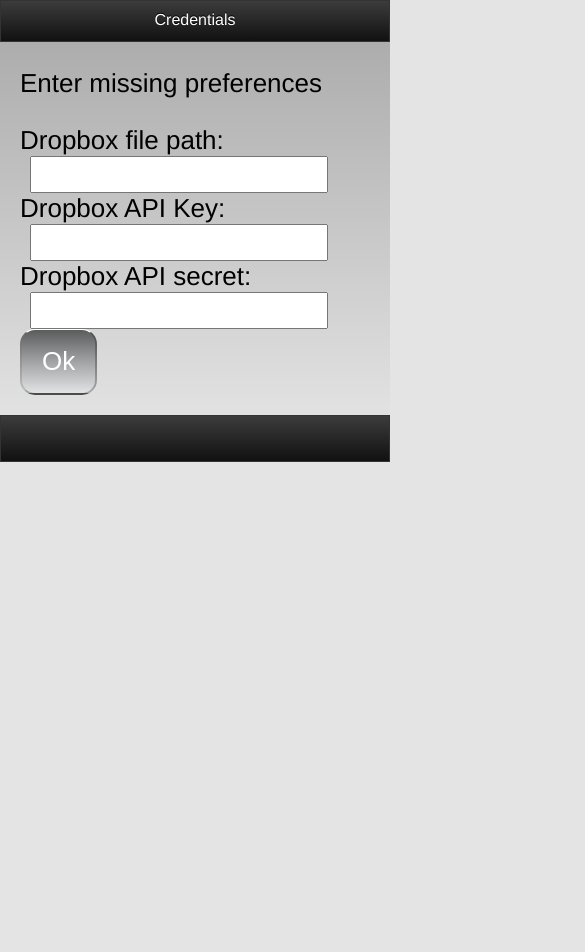
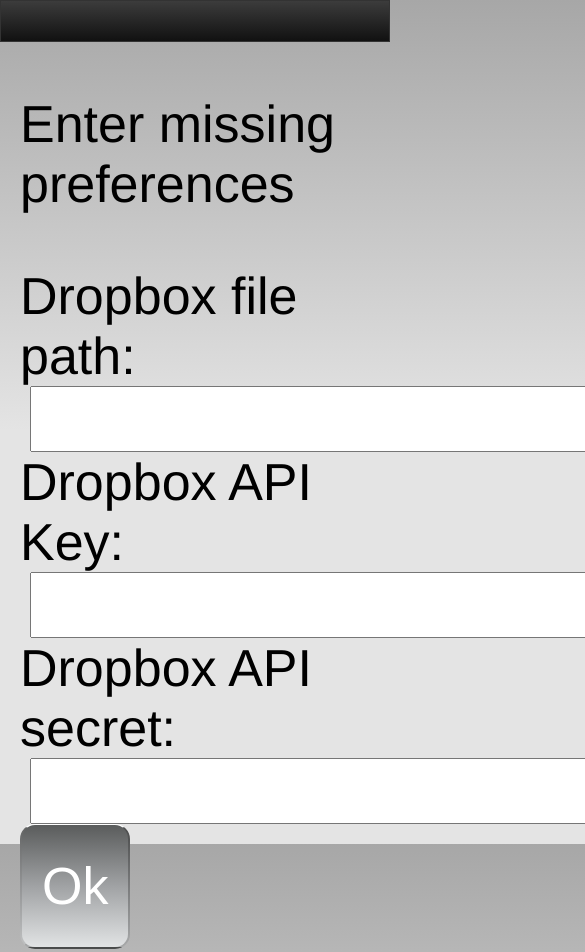
Before and after one commit to auramo/rgm-mobile, a plain HTML site: page www/index.html in a window 390 px wide. Shown: the top 952 px of the page, 585 px wide, since content can reach past the window. Before the commit the page ends 844 px from the top, so only its background shows below. Drawn offline with Linux system fonts and the light colour scheme.

Commit message:
Make all texts twice bigger

```diff
--- a/www/css/index.css
+++ b/www/css/index.css
@@ -60,6 +60,10 @@ body {
                                    /* offset horizontal: half of text area width */
 }
 
+label {
+    font-size: 52px;
+}
+
 /* Landscape layout (with min-width) */
 @media screen and (min-aspect-ratio: 1/1) and (min-width:400px) {
     .app {
@@ -71,7 +75,7 @@ body {
 }
 
 h1 {
-    font-size:24px;
+    font-size:48px;
     font-weight:normal;
     margin:0px;
     overflow:visible;
@@ -92,6 +96,7 @@ h1 {
     background-color:#333333;
     display:block;
     margin-bottom: 20px;
+    font-size: 52px;
 }
 
 .event.received {
@@ -118,7 +123,7 @@ h1 {
 .rgm-button {
     border-radius: 15px;
     filter: Alpha(Opacity=0);
-    font-size: 26px;
+    font-size: 52px;
     padding: .6em 20px;
     border-top: 1px solid #fff;
     text-align: center;
@@ -134,7 +139,7 @@ h1 {
     background: #64BBE6 -webkit-linear-gradient(#5A5C5C 0%, #A0A2A4 50%, #E1E3E4 100%);
 }
 .credential-table {
-     font-size: 26px;
+     font-size: 52px;
      font-family: Helvetica, Arial, sans-serif /*{global-font-family}*/;
      margin:0px;padding:0px;
      width:100%;
@@ -156,13 +161,13 @@ h1 {
 
 .input-view {
     position: relative;
-    font-size: 26px;
+    font-size: 52px;
     font-family: Helvetica, Arial, sans-serif;
     margin: 20px 0 20px 20px;
 }
 
 .input-field {
-    font-size: 26px;
+    font-size: 52px;
     font-family: Helvetica, Arial, sans-serif;
     margin-left: 10px;
 }
@@ -171,6 +176,12 @@ h1 {
 
 .master-password-message {
     color: red;
+}
+
+.master-password {
+    display: block;
+    margin-bottom: 15px;
+    margin-top: 15px;
 }
 
 tr.credential-row > td
--- a/www/index.html
+++ b/www/index.html
@@ -31,7 +31,7 @@
 
       <div id="mainview">
 	<div class="ui-header ui-bar-a">
-	  <h1 class="ui-title">Credentials</h1>
+	  <div class="ui-title"></div>
 	</div>
 
 	<div class="ui-content view">
```
